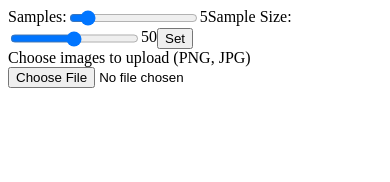
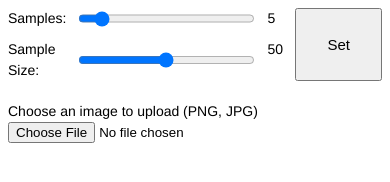
Before and after one commit to Danjohnsonnj/sample-colors-from-image-upload, a website built with webpack: page index.html in a window 390 px wide. Built offline with nearby package versions, Linux system fonts and the light colour scheme.

Commit message:
More controls layout stuff

```diff
--- a/index.html
+++ b/index.html
@@ -14,14 +14,16 @@
   <body>
 
     <form method="post" enctype="multipart/form-data">
-      <label for="samples">Samples: </label><input name="samples" type="range" min="2" max="32" step="1"><span name="samples"></span>
+      <div class="controls">
+        <label for="samples">Samples: </label><input name="samples" type="range" min="2" max="32" step="1"><span name="samples"></span>
 
-      <label for="sampleSize">Sample Size: </label><input name="sampleSize" type="range" min="1" max="100" step="1"><span name="samples"></span>
+        <label for="sampleSize">Sample Size: </label><input name="sampleSize" type="range" min="1" max="100" step="1"><span name="samples"></span>
 
-      <input name="set" type="button" value="Set">
+        <input name="set" type="button" value="Set">
+      </div>
 
       <div class="upload">
-        <label for="image_uploads">Choose images to upload (PNG, JPG)</label>
+        <label for="image_uploads">Choose an image to upload (PNG, JPG)</label>
         <input type="file" id="image_uploads" name="image_uploads" accept=".jpg, .jpeg, .png">
       </div>
       <div class="preview">
--- a/styles.css
+++ b/styles.css
@@ -1,4 +1,30 @@
+body {
+  font: 14px/1.5em Helvetica, Arial, sans-serif
+}
+
+.controls {
+  display: grid;
+  grid-template-columns: 1fr 5fr 0.5fr 1fr;
+  grid-row-gap: 10px;
+  grid-column-gap: 10px;
+  margin-bottom: 20px;
+}
+
+input[type="button"] {
+  grid-row-start: 1;
+  grid-row-end: 3;
+  grid-column-start: 4;
+  grid-column-end: 5;
+}
+
+input[type="button"] {
+  -webkit-appearance: button;
+  font-size: 15px;
+  padding: 1em 2em;
+}
+
 .preview img {
+  display: block;
   width: 100%;
   max-height: 100%;
 }
@@ -54,3 +80,16 @@ canvas.sampler {
 .swatches.over:hover {
   opacity: 0.1;
 }
+
+@media all and (max-width: 800px) {
+  .preview,
+  .swatches {
+    flex: none;
+    width: 100%;
+  }
+
+  .swatches.over {
+    opacity: 1 !important;
+    transform: translate3d(0, -100%, 0);
+  }
+}
```
